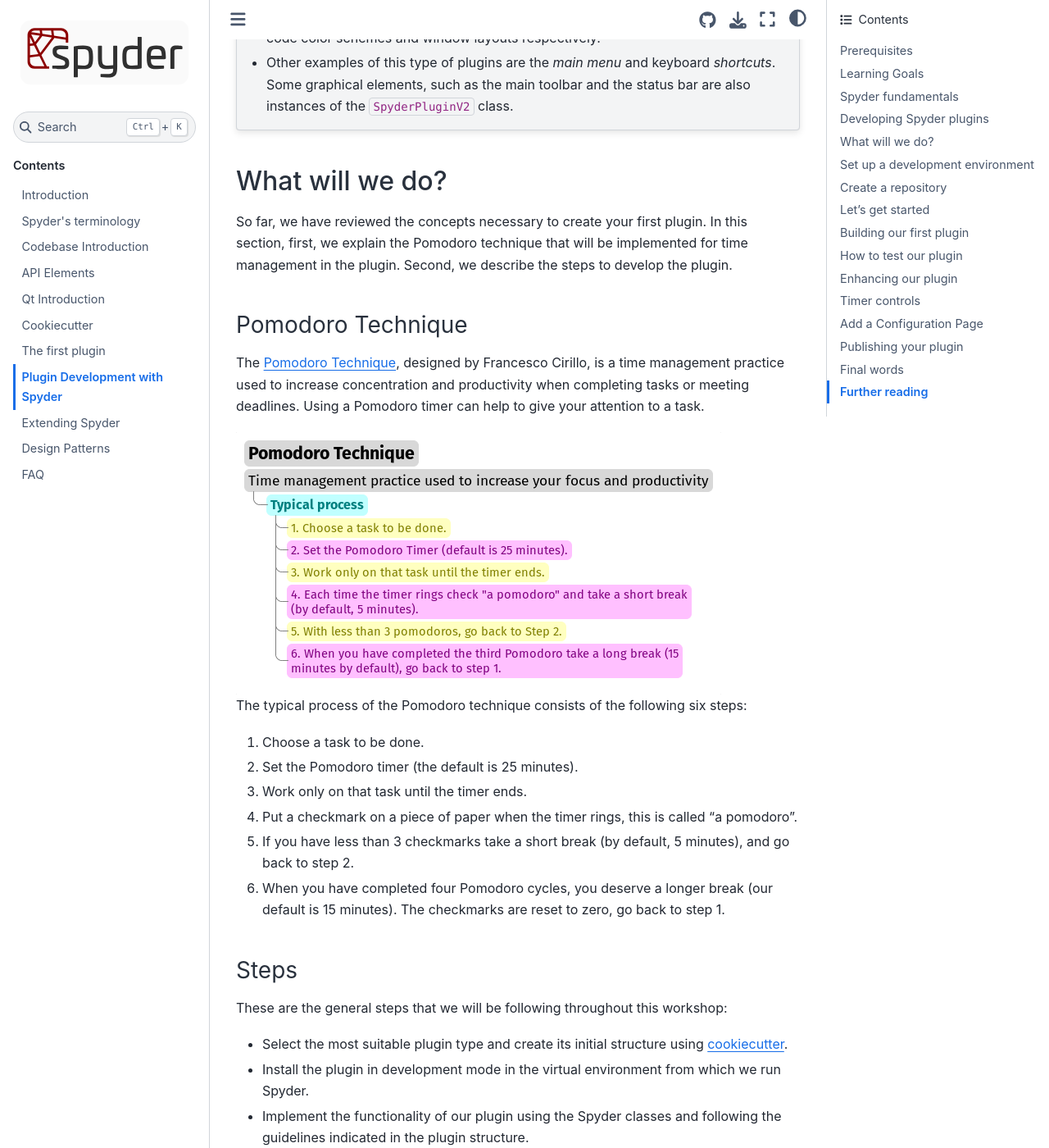
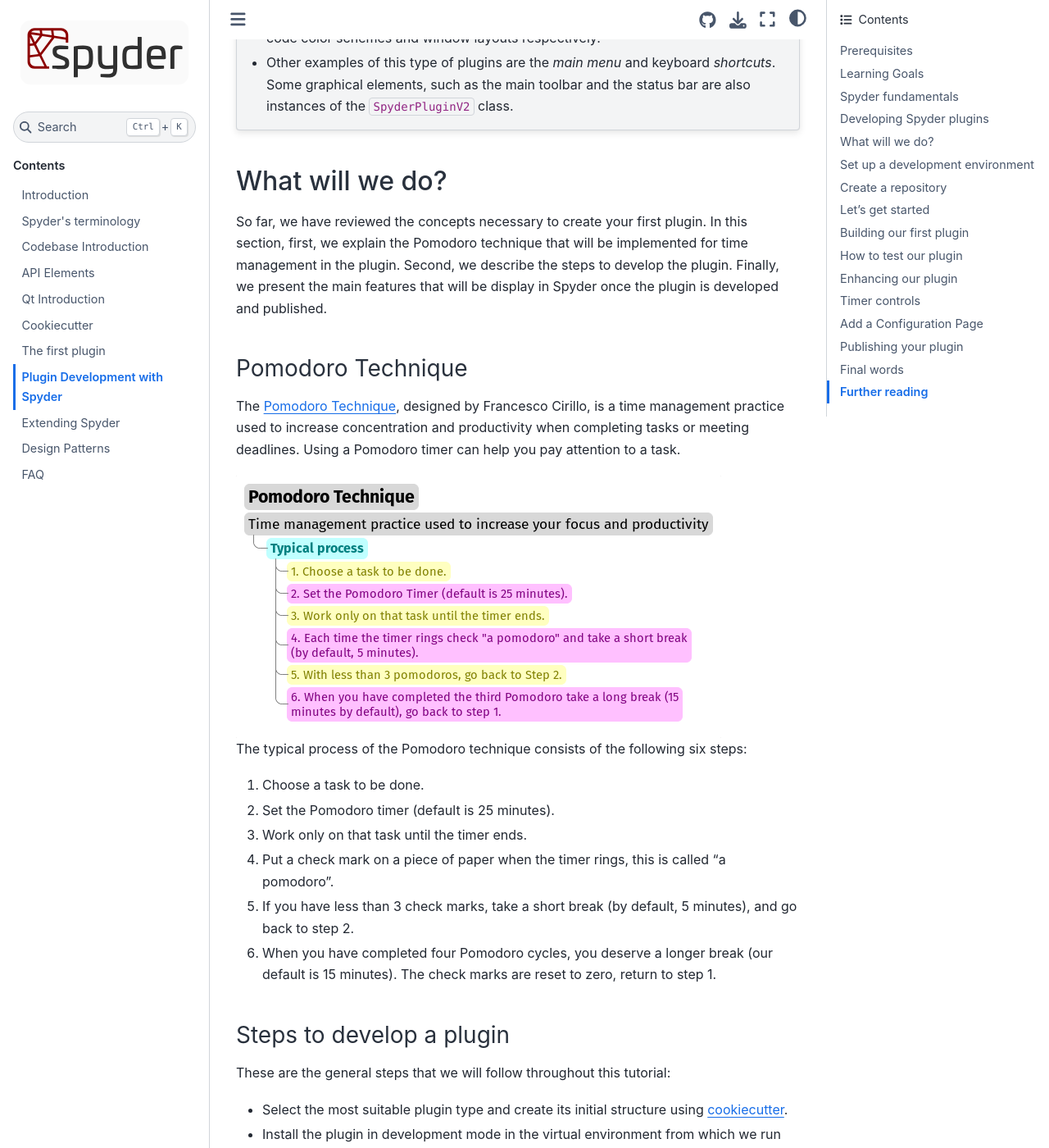
Before and after one commit to spyder-ide/spyder-api-docs, a Sphinx documentation site: the page built from docs/plugin_development.rst, in a window 1280 px wide and 1400 px high, scrolled down 3539 px. Shown: the whole window at 82% size. Built offline with Sphinx 7.4.7 and the Sphinx Book theme 1.1.4, drawn with Linux system fonts in a browser that asks for light colours; some of the changed text lies outside the part shown.

Commit message:
Modifications on "What will we do?" section

```diff
--- a/docs/plugin_development.rst
+++ b/docs/plugin_development.rst
@@ -15,7 +15,7 @@
 .. important::
 
    Spyder now offers :ref:`spyder:install-standalone` for Windows and macOS, making it easier to get up and running with the application without having to download Anaconda or manually install it in your existing environment.
-   However, readers of this workshop should install Spyder using Anaconda or Miniconda, as standalone installers currently do not allow to add extra packages like the plugin we are going to develop in this workshop.
+   However, readers of this tutorial should install Spyder using Anaconda or Miniconda, as standalone installers currently do not allow to add extra packages like the plugin we are going to develop in this tutorial.
 
 It is also desirable to have the following prior knowledge:
 
@@ -117,38 +117,41 @@
 What will we do?
 ================
 
-So far, we have reviewed the concepts necessary to create your first plugin. In this section, first, we explain the Pomodoro technique that will be implemented for time management in the plugin. Second, we describe the steps to develop the plugin.
+So far, we have reviewed the concepts necessary to create your first plugin. In this section, first, we explain the Pomodoro technique that will be implemented for time management in the plugin. Second, we describe the steps to develop the plugin. Finally, we present the main features that will be display in Spyder once the plugin is developed and published.
 
 Pomodoro Technique
 ~~~~~~~~~~~~~~~~~~
 
-The `Pomodoro Technique`_, designed by Francesco Cirillo, is a time management practice used to increase concentration and productivity when completing tasks or meeting deadlines. Using a Pomodoro timer can help to give your attention to a task.
+The `Pomodoro Technique`_, designed by Francesco Cirillo, is a time management practice used to increase concentration and productivity when completing tasks or meeting deadlines. Using a Pomodoro timer can help you pay attention to a task.
 
 .. image:: images/workshop-3/pd_pomodoro_timer.png
    :alt: Description of the pomodoro technique.
 
-.. note::
-
 The typical process of the Pomodoro technique consists of the following six steps:
 
 1. Choose a task to be done.
-2. Set the Pomodoro timer (the default is 25 minutes).
+2. Set the Pomodoro timer (default is 25 minutes).
 3. Work only on that task until the timer ends.
-4. Put a checkmark on a piece of paper when the timer rings, this is called "a pomodoro".
-5. If you have less than 3 checkmarks take a short break (by default, 5 minutes), and go back to step 2.
-6. When you have completed four Pomodoro cycles, you deserve a longer break (our default is 15 minutes). The checkmarks are reset to zero, go back to step 1.
+4. Put a check mark on a piece of paper when the timer rings, this is called "a pomodoro".
+5. If you have less than 3 check marks, take a short break (by default, 5 minutes), and go back to step 2.
+6. When you have completed four Pomodoro cycles, you deserve a longer break (our default is 15 minutes). The check marks are reset to zero, return to step 1.
 
 .. _Pomodoro Technique: https://www.pomodorotechnique.com/
 
-Steps
-~~~~~
+Steps to develop a plugin
+~~~~~~~~~~~~~~~~~~~~~~~~~
 
-These are the general steps that we will be following throughout this workshop:
+These are the general steps that we will follow throughout this tutorial:
 
 * Select the most suitable plugin type and create its initial structure using `cookiecutter`_.
 * Install the plugin in development mode in the virtual environment from which we run Spyder.
 * Implement the functionality of our plugin using the Spyder classes and following the guidelines indicated in the plugin structure.
 * Build a configuration page for our plugin, which would appear in Tools > Preferences.
+
+Features
+~~~~~~~~
+
+Up to this point, we are clear on the concepts related to the Pomodoro Technique and the steps to develop a Spyder plugin. Now, we present a minimal plan to identify the features that will be displayed in Spyder once the plugin is implemented. As figures XX and YY show, there will be features in the toolbar, status bar, and in the preferences window. An explanation of each feature is provided below.
 
 .. figure:: images/workshop-3/pd_spyder_wireframe.png
    :alt: Location of Spyder Pomodoro Timer widgets in Spyder.
@@ -160,24 +163,18 @@
 
    Spyder Pomodoro Timer in the preferences window.
 
-
-Features
-~~~~~~~~
-
-A minimal planning to organize ideas.
-
 * Pomodoro Timer
 
-  - Status bar widget: to display the time for the current pomodoro interval.
-  - State: we have three activity states: *pomodoro*, *short-break* and *long-break*. We can show a message (with `QMessageBox`_) to tell users that the time to take a break has arrived.
-  - Interactions: the user could use Start, Stop and Reset buttons to handle the Pomodoro Timer. This can be implemented adding `QAction`_ instances in a menu on the toolbar.
+  - Status bar widget: to display the time of the current pomodoro interval.
+  - State: we have three activity states: *pomodoro*, *short-break* and *long-break*. We can show a message (with `QMessageBox`_) to indicate to users that it is time to take a break.
+  - Interactions: the user could use Start, Stop and Reset buttons to handle the Pomodoro Timer. This can be implemented by adding instances of `QAction`_ in a toolbar menu.
 
 * Tasks Logger
-  - Counter: We need a variable to count the number of pomodoros completed.
+  - Counter: We need a variable to count the number of completed pomodoros.
 
 * Notifications
 
-  - Dialog: Each time a pomodoro or break interval is completed, a message should appear to prompt the user to start working on a task or take a break.
+  - Dialog: Every time a pomodoro or break interval is completed, a message should appear to tell the user to start working on a task or take a break.
 
   When working on a plugin for any system, we must check the data structures and functions available in that system that can facilitate our development.
   This involves spending considerable time understanding its inner workings.
@@ -723,7 +720,7 @@
 ====================
 
 From now on we are going to go into details of how things are implemented in Qt. So in case you have any doubts, the Qt documentation will be your best guide.
-We created an annex to this workshop that quickly explains way the fundamental concepts of Qt for those in a hurry: :ref:`qt-fundamentals`
+We created an annex to this tutorial that quickly explains way the fundamental concepts of Qt for those in a hurry: :ref:`qt-fundamentals`
 
 
 Timer updates
@@ -1257,7 +1254,7 @@
 Publishing your plugin
 ======================
 
-Since the recommended way to install Spyder is through conda, the obvious choice would be to publish our plugin through a channel like conda-forge, but this is a task that is beyond the scope of this workshop due to its complexity.
+Since the recommended way to install Spyder is through conda, the obvious choice would be to publish our plugin through a channel like conda-forge, but this is a task that is beyond the scope of this tutorial due to its complexity.
 
 However, the tools used to publish packages in conda are usually based on the packages published in PyPI. So let's see how to publish our plugin there.
 
@@ -1375,7 +1372,7 @@
 
 In Spyder we have put special interest in consolidating an API that allows the development of plugins in a consistent way. The main focus of the development effort between versions 4 and 5 was in this direction and we are at a key moment where we expect to capitalize on all this work.
 
-In this workshop you have learned how to:
+In this tutorial you have learned how to:
 
 - Identify the basic building blocks in Spyder development.
 - Identify the different types of plugins that can be implemented in Spyder.
```
